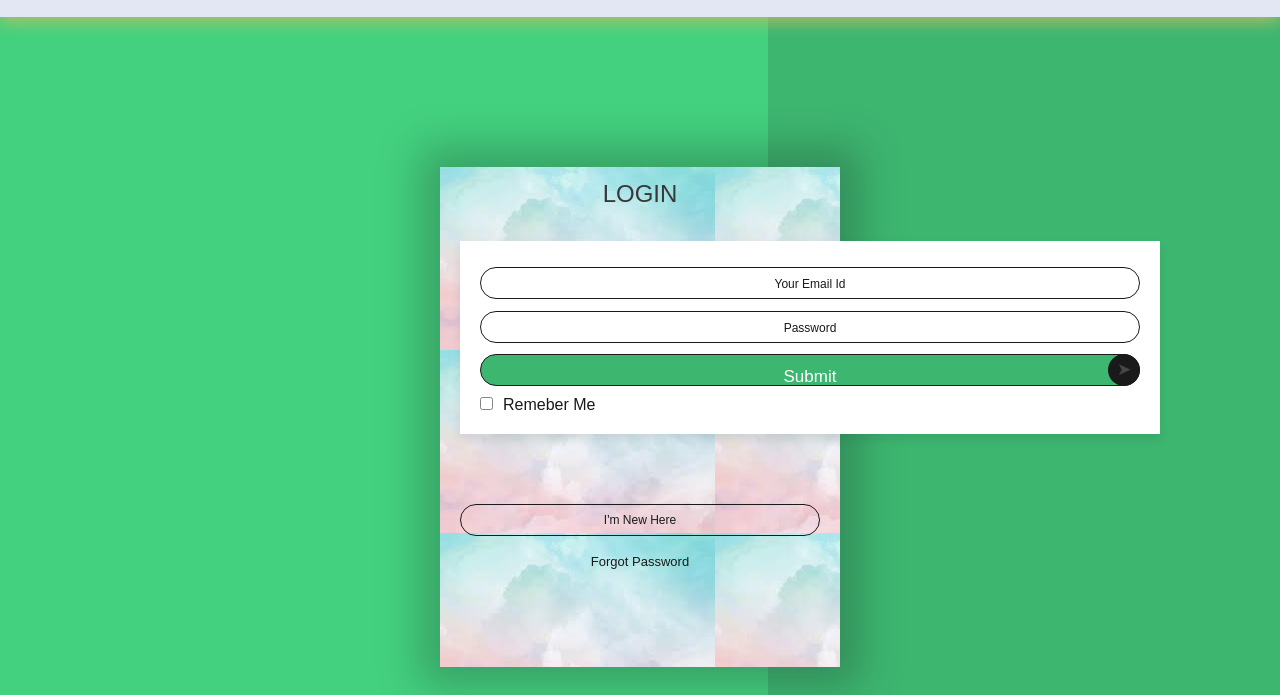
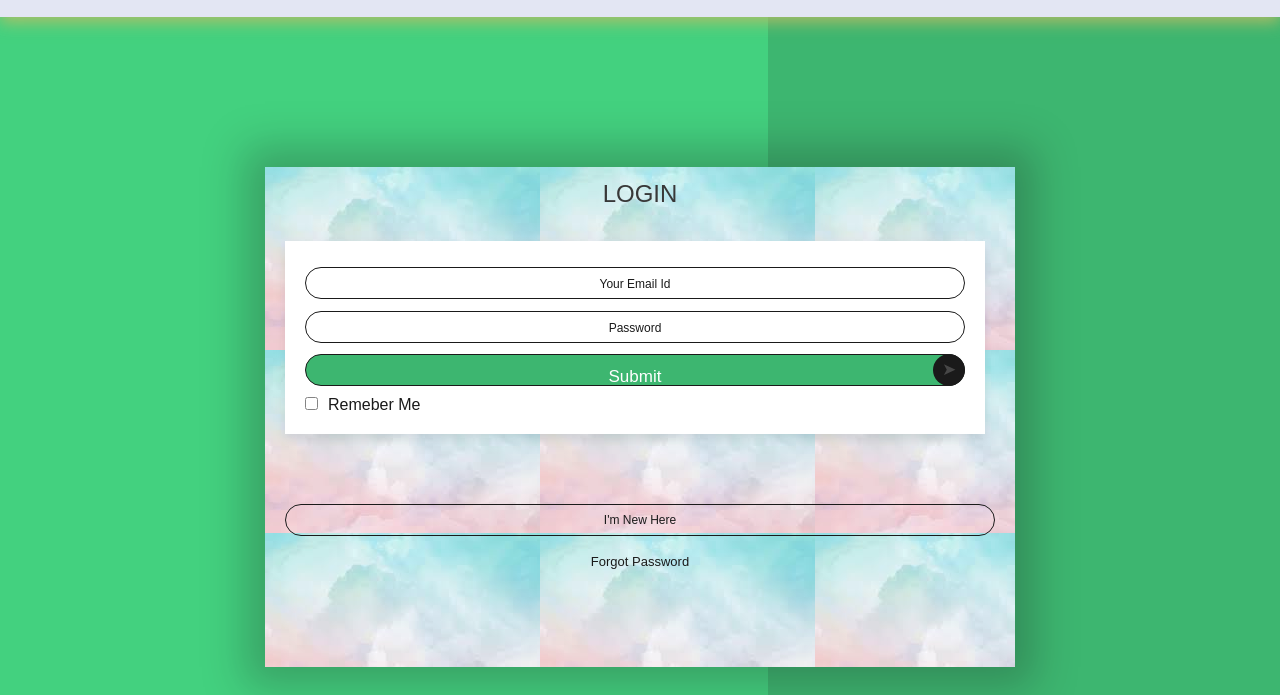
Before and after one commit to Abhishek125188w/HCL-project, a plain HTML site: page account.html in a window 1280 px wide. Shown: the part 97-792 px from the top of the page. Drawn offline with Linux system fonts and the light colour scheme; a script that the page names is missing; a web font is replaced by a local one.

Commit message:
Update style.css

```diff
--- a/style.css
+++ b/style.css
@@ -1162,7 +1162,7 @@ footer .copyright {
 .card{
     background-image: url("images/account/a4.jfif");
     padding: 0 20px;
-    width: 400px;
+    width: 750px;
     height: 500px;
     box-shadow: 0 0 40px 20px rgba(0, 0, 0, 0.26);
     perspective: 1000px;
```
